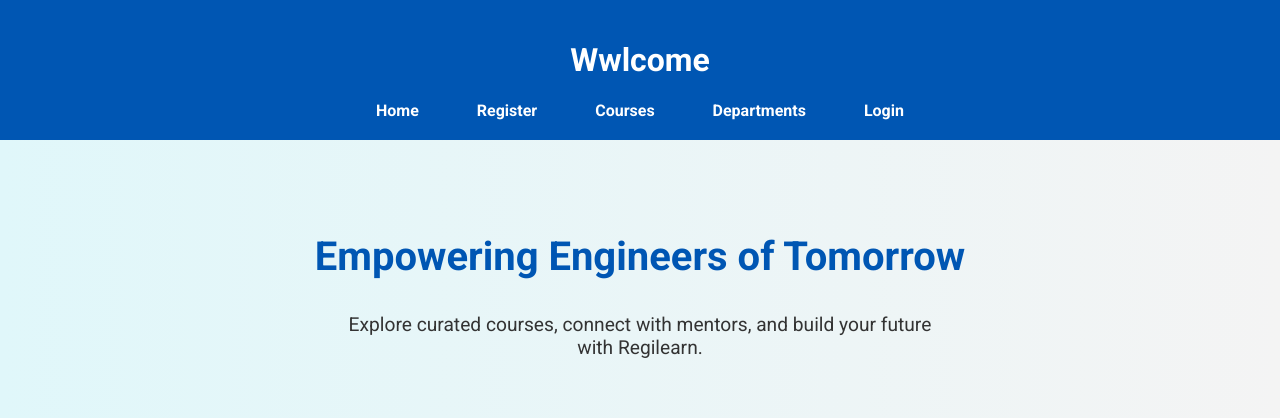
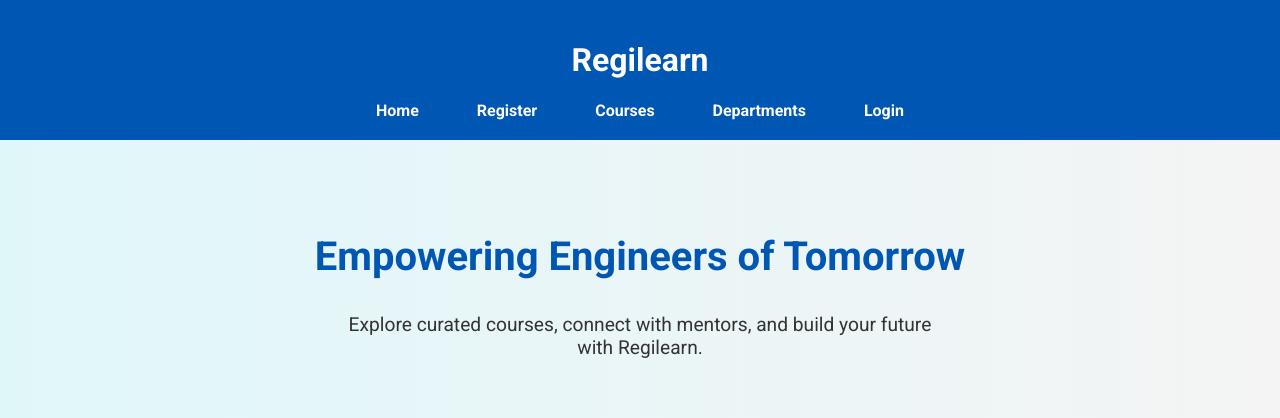
Before and after one commit to gag-ana/Student-Course-Registration, a Flask app: page / in a window 1280 px wide. Shown: the top 418 px of the page. Run offline with Flask 3, Linux system fonts and the light colour scheme.

Commit message:
update on home.htm

```diff
--- a/templates/home.html
+++ b/templates/home.html
@@ -63,7 +63,7 @@
 </head>
 <body>
   <header>
-    <h1>Wwlcome</h1>
+    <h1>Regilearn</h1>
     <nav>
       <a href="{{ url_for('home') }}">Home</a>
       <a href="{{ url_for('register') }}">Register</a>
```
